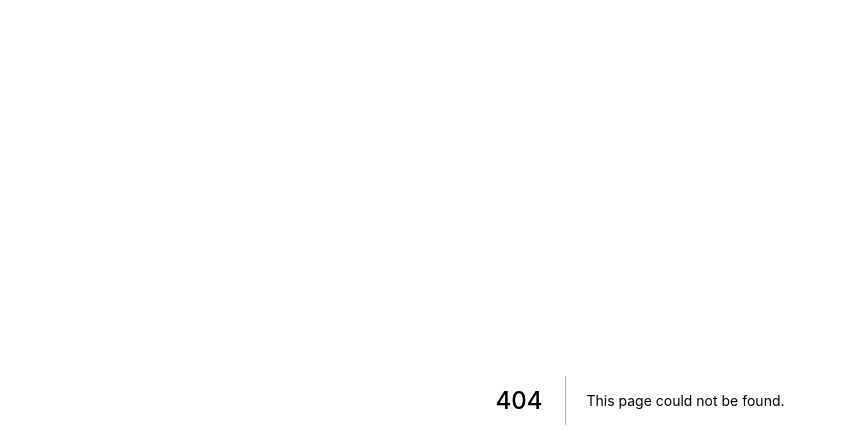
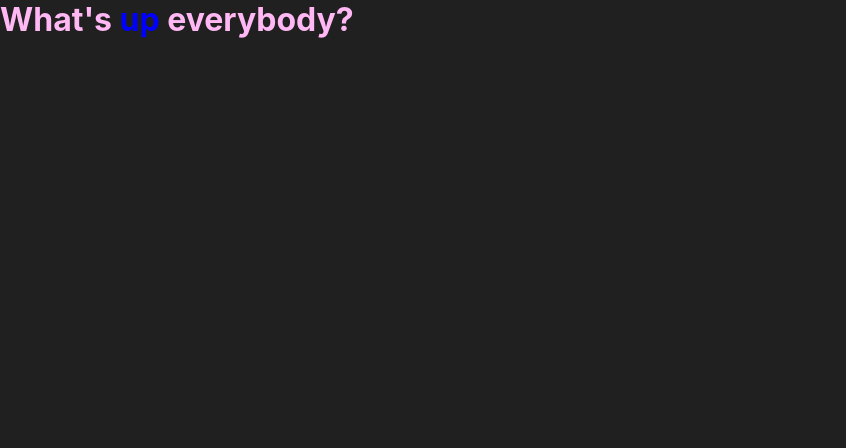
Before and after one commit to febriliankr/next-ts-learn, a Next.js app: page /page1 in a window 1280 px wide. Before the commit this address had no page. Shown: the top 448 px of the page, without its empty margins (0-846 px from the left). Built offline with nearby package versions, Linux system fonts and the light colour scheme.

Commit message:
playing with API endpoint

```diff
--- a/package.json
+++ b/package.json
@@ -10,7 +10,8 @@
   "dependencies": {
     "next": "9.5.3",
     "react": "16.13.1",
-    "react-dom": "16.13.1"
+    "react-dom": "16.13.1",
+    "sass": "^1.26.11"
   },
   "devDependencies": {
     "@types/node": "^14.11.2",
--- a/pages/_app.tsx
+++ b/pages/_app.tsx
@@ -1,5 +1,7 @@
-import "../styles/globals.css";
-export default function App({Component, pageProps}) {
-  console.log('HELLO FROM APP.tsx')
-  return <Component {...pageProps}/>
+import "./globals.scss";
+
+function App({ Component, pageProps }) {
+  return <Component {...pageProps} />;
 }
+
+export default App;
--- a/pages/_document.tsx
+++ /dev/null
@@ -1,18 +0,0 @@
-import Document, { Html, Head, Main, NextScript } from "next/document";
-
-export default class CustomDocument extends Document {
-  render() {
-    return (
-      <Html>
-        <Head>
-            <meta property="custom" content="yolo"/>
-            <link href="https://fonts.googleapis.com/css2?family=Inter:wght@100;200;300;400;500;600;700;800;900&display=swap" rel="stylesheet"/>
-        </Head>
-        <body>
-          <Main />
-        </body>
-        <NextScript />
-      </Html>
-    );
-  }
-}
--- /dev/null
+++ b/pages/api/endpoint-res-end.tsx
@@ -0,0 +1,13 @@
+import { NextApiRequest, NextApiResponse } from "next";
+
+export default function (req: NextApiRequest, res: NextApiResponse) {
+  //only single function in a single file
+  res.statusCode = 200;
+  //return status code 200 in the network tab
+
+  res.end("Hello there maffuker!");
+  //can't send anymore response because already ended
+  res.json({ name: "John Doe" });
+}
+
+// localhost:3000/api/random-number
--- /dev/null
+++ b/pages/api/exploring-res-req.tsx
@@ -0,0 +1,17 @@
+import { NextApiRequest, NextApiResponse } from "next";
+
+export default function (req: NextApiRequest, res: NextApiResponse) {
+  //only single function in a single file
+  res.statusCode = 200;
+  //return status code 200 in the network tab
+
+  console.log("REQUEST BODY", req.url);
+
+  res.setHeader("Set-Cookie", "machineofdoctor=true");
+
+  res.json({
+    number: Math.floor(Math.random() * 10),
+  });
+}
+
+// localhost:3000/api/random-number
--- a/styles/globals.css
+++ b/pages/globals.scss
@@ -1,5 +1,6 @@
-html,
-body {
+@import './home.scss';
+
+* {
   padding: 0;
   margin: 0;
   font-family: 'Inter', sans-serif;
--- /dev/null
+++ b/pages/home.scss
@@ -0,0 +1,12 @@
+div.pink {
+    width: 100vw;
+    height: 100vh;
+    background-color: #202020;
+    h1{
+
+        color: #ffb8f3;
+        span{
+            color: blue;
+        }
+    }
+}
--- a/pages/index.tsx
+++ b/pages/index.tsx
@@ -1,7 +1,7 @@
 export default function Home() {
   return (
-    <div>
-      <h1>This is index.tsx</h1>
+    <div className="pink">
+      <h1>This is index.<span>tsx</span></h1>
     </div>
   )
 }
--- /dev/null
+++ b/pages/page1/index.tsx
@@ -0,0 +1,9 @@
+function index() {
+    return (
+        <div className="pink">
+            <h1>What's <span>up</span> everybody?</h1>
+        </div>
+    )
+}
+
+export default index
```
Also changed, not shown: pages/_app copy.tsx (deleted, +0 -7 lines), 1 other file (tests, documents, lock files or other folders).
